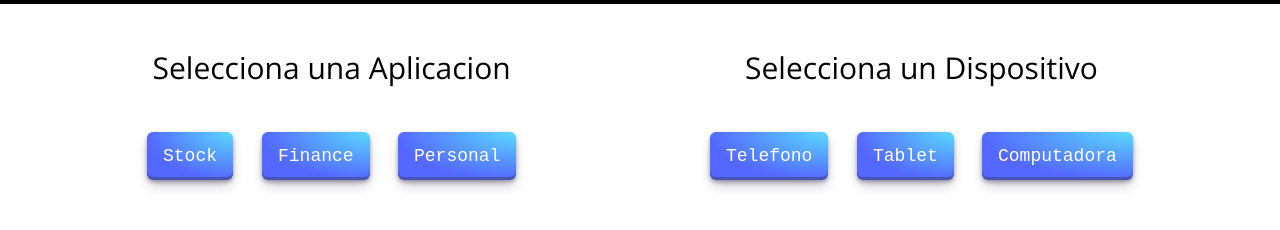
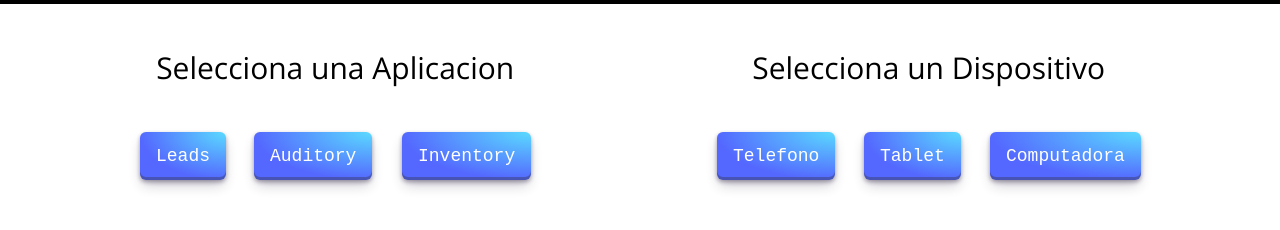
Before and after one commit to franmartos11/aspaWebApp, a React (Vite) app: page /servicios in a window 1280 px wide. Shown: the part 1220-1450 px from the top of the page. Built offline with nearby package versions, Linux system fonts and the light colour scheme.

Commit message:
fix apsheats links

```diff
--- a/src/components/ServiceLow.jsx
+++ b/src/components/ServiceLow.jsx
@@ -5,7 +5,7 @@ import { useState } from "react";
 function ServiceLow(){
 
     const [displayActual,setDisplayActual] = useState("backphoneWrapper");
-    const [proyecto,setProyectoActual] = useState("https://www.appsheet.com/start/3abec06d-4e7c-4afa-8286-3c2fae4f2337");
+    const [proyecto,setProyectoActual] = useState("https://www.appsheet.com/start/3965b1f3-539b-44d3-967e-aac16757009d");
     const [displayWidth,setWidthActual] = useState(259);
     const [displayHeigth,setHeigthActual] = useState(467);
     const [animation,setAnimation]= useState('')
@@ -31,13 +31,13 @@ function ServiceLow(){
         setAnimation("slideInRight")
     }
 
-    const proyectoDisplay3= ()=>{
+    const proyectoDisplayLeads= ()=>{
         setProyectoActual("https://www.appsheet.com/start/3965b1f3-539b-44d3-967e-aac16757009d")
     }
-    const proyectoDisplay2= ()=>{
-        setProyectoActual("https://www.appsheet.com/start/3abec06d-4e7c-4afa-8286-3c2fae4f2337")
+    const proyectoDisplayAuditory= ()=>{
+        setProyectoActual("https://www.appsheet.com/start/c227a95b-9a21-479a-ad0e-f6e7dcfc1d95")
     }
-    const proyectoDisplay1= ()=>{
+    const proyectoDisplayInventory= ()=>{
         setProyectoActual("https://www.appsheet.com/start/3abec06d-4e7c-4afa-8286-3c2fae4f2337")
     }
 
@@ -47,9 +47,9 @@ function ServiceLow(){
                 <div class="containerProductTry">
                     <h3>Selecciona una Aplicacion</h3>
                     <div class="containerButtonsService">
-                        <button class='botonAzul' onClick={proyectoDisplay1}>Stock</button>
-                        <button class='botonAzul' onClick={proyectoDisplay2}>Finance</button>
-                        <button class='botonAzul' onClick={proyectoDisplay3}>Personal</button>
+                        <button class='botonAzul' onClick={proyectoDisplayLeads}>Leads</button>
+                        <button class='botonAzul' onClick={proyectoDisplayAuditory}>Auditory</button>
+                        <button class='botonAzul' onClick={proyectoDisplayInventory}>Inventory</button>
                     </div>
                 </div>
                 <div class="containerProductTry">
```
